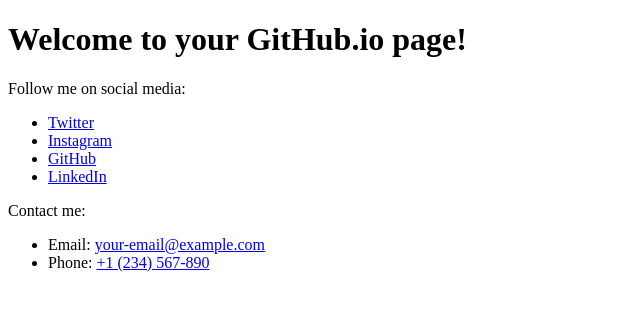
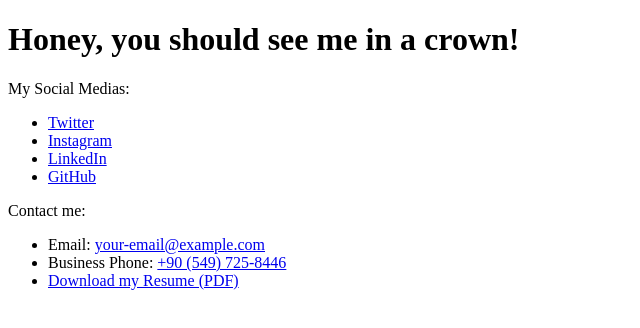
Before and after one commit to aytekXR/aytekxr.github.io, a plain HTML site: page index.html in a window 1280 px wide. Shown: the whole page, without its empty margins (0-640 px from the left). Drawn offline with Linux system fonts and the light colour scheme.

Commit message:
resume added

```diff
--- a/index.html
+++ b/index.html
@@ -4,18 +4,19 @@
     <title>Aytek Erdogan's Personal Page</title>
   </head>
   <body>
-    <h1>Welcome to your GitHub.io page!</h1>
-    <p>Follow me on social media:</p>
+    <h1>Honey, you should see me in a crown!</h1>
+    <p>My Social Medias:</p>
     <ul>
       <li><a href="https://twitter.com/aytekerdo">Twitter</a></li>
       <li><a href="https://www.instagram.com/aytekerdo">Instagram</a></li>
+      <li><a href="https://www.linkedin.com/in/aytekerdo/">LinkedIn</a></li>
       <li><a href="https://github.com/aytekXR">GitHub</a></li>
-      <li><a href="https://www.linkedin.com/in/aytekerdo/">LinkedIn</a></li>
     </ul>
     <p>Contact me:</p>
     <ul>
       <li>Email: <a href="mailto:aaytekin.erdogan@metu.edu.tr">your-email@example.com</a></li>
-      <li>Phone: <a href="tel:+905497258446">+1 (234) 567-890</a></li>
+      <li>Business Phone: <a href="tel:+905497258446">+90 (549) 725-8446</a></li>
+      <li><a href="/path/to/your/resume.pdf" download>Download my Resume (PDF)</a></li>
     </ul>
   </body>
 </html>
```
Also changed, not shown: 1 other file.
